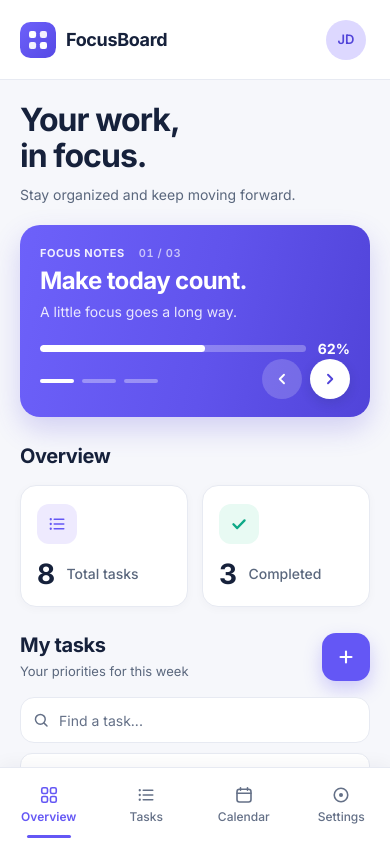
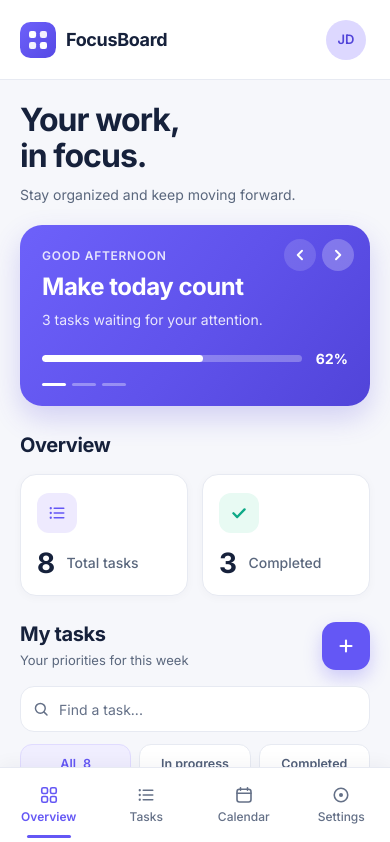
Before and after one commit to Jayakesharwani/FocusBoard, a React (Vite) app: page / in a window 390 px wide. Shown: the top 842 px of the page. Built offline with nearby package versions, Linux system fonts and the light colour scheme.

Commit message:
fix: refine mobile Focus Notes banner, hide mobile priority dropdown, shorten mobile All tab, show all tasks by default, and require due date

```diff
--- a/src/components/FilterBar.jsx
+++ b/src/components/FilterBar.jsx
@@ -37,9 +37,14 @@ export default function FilterBar() {
               className={`filter-tab${isActive ? ' filter-tab--active' : ''}`}
               onClick={() => setStatusFilter(tab.value)}
             >
-              <span>{tab.label}</span>
-              {tab.value === 'All' && (
-                <span className="filter-tab__count">{stats.total}</span>
+              {tab.value === 'All' ? (
+                <>
+                  <span className="filter-tab__label-desktop">{tab.label}</span>
+                  <span className="filter-tab__label-mobile">All</span>
+                  <span className="filter-tab__count">{stats.total}</span>
+                </>
+              ) : (
+                <span>{tab.label}</span>
               )}
             </button>
           );
--- a/src/components/FocusCarousel.jsx
+++ b/src/components/FocusCarousel.jsx
@@ -27,12 +27,27 @@ export default function FocusCarousel() {
       <div className="focus-carousel__body">
         <div aria-live="polite" aria-atomic="true">
           <div className="focus-carousel__meta">
-            <span className="focus-carousel__eyebrow">{currentSlide.eyebrow}</span>
+            <span className="focus-carousel__eyebrow focus-carousel__desktop-only">
+              {currentSlide.eyebrow}
+            </span>
+            <span className="focus-carousel__eyebrow focus-carousel__mobile-only">
+              {currentSlide.mobileEyebrow || currentSlide.eyebrow}
+            </span>
             <span className="focus-carousel__counter">{currentSlide.counter}</span>
           </div>
 
-          <h2 className="focus-carousel__headline">{currentSlide.headline}</h2>
-          <p className="focus-carousel__subtitle">{currentSlide.subtitle}</p>
+          <h2 className="focus-carousel__headline">
+            <span className="focus-carousel__desktop-only">{currentSlide.headline}</span>
+            <span className="focus-carousel__mobile-only">
+              {currentSlide.mobileHeadline || currentSlide.headline}
+            </span>
+          </h2>
+          <p className="focus-carousel__subtitle">
+            <span className="focus-carousel__desktop-only">{currentSlide.subtitle}</span>
+            <span className="focus-carousel__mobile-only">
+              {currentSlide.mobileSubtitle || currentSlide.subtitle}
+            </span>
+          </p>
         </div>
 
         <div className="focus-carousel__mobile-progress">
--- a/src/components/TaskFormModal.jsx
+++ b/src/components/TaskFormModal.jsx
@@ -1,6 +1,7 @@
 import { useEffect, useRef, useState } from 'react';
 import { useModalFocus } from '../hooks/useModalFocus.js';
 import { TASK_PRIORITIES, TASK_STATUSES } from '../state/taskReducer.js';
+import { formatShortDueDate } from '../utils/dateFormat.js';
 import { CalendarIcon, ChevronDownIcon, CloseIcon } from './Icons.jsx';
 
 export default function TaskFormModal({
@@ -19,9 +20,11 @@ export default function TaskFormModal({
   const [dueDate, setDueDate] = useState('');
   const [isDateFocused, setIsDateFocused] = useState(false);
   const [titleError, setTitleError] = useState('');
+  const [dueDateError, setDueDateError] = useState('');
 
   const dialogRef = useRef(null);
   const titleInputRef = useRef(null);
+  const dateInputRef = useRef(null);
 
   useEffect(() => {
     if (!isOpen) return;
@@ -41,6 +44,7 @@ export default function TaskFormModal({
     }
     setIsDateFocused(false);
     setTitleError('');
+    setDueDateError('');
   }, [isOpen, editingTask]);
 
   useModalFocus({
@@ -55,13 +59,33 @@ export default function TaskFormModal({
     return null;
   }
 
+  const isValidDueDate = (value) =>
+    typeof value === 'string' &&
+    value.trim().length > 0 &&
+    formatShortDueDate(value.trim()) !== 'No date';
+
   const handleSubmit = (event) => {
     event.preventDefault();
     const trimmedTitle = title.trim();
+    const trimmedDate = dueDate.trim();
 
-    if (!trimmedTitle) {
-      setTitleError('Please enter a task title before saving.');
+    const nextTitleError = trimmedTitle
+      ? ''
+      : 'Please enter a task title before saving.';
+    const nextDateError = isValidDueDate(trimmedDate)
+      ? ''
+      : 'Please select a due date.';
+
+    setTitleError(nextTitleError);
+    setDueDateError(nextDateError);
+
+    if (nextTitleError) {
       titleInputRef.current?.focus();
+      return;
+    }
+
+    if (nextDateError) {
+      dateInputRef.current?.focus();
       return;
     }
 
@@ -71,9 +95,11 @@ export default function TaskFormModal({
       description: description.trim(),
       status,
       priority,
-      dueDate,
+      dueDate: trimmedDate,
     });
   };
+
+  const hasValidationError = Boolean(titleError || dueDateError);
 
   return (
     <div
@@ -120,7 +146,15 @@ export default function TaskFormModal({
         <form className="task-form" onSubmit={handleSubmit} noValidate>
           <div className="form-field">
             <label htmlFor="task-title-input" className="form-field__label">
-              Task title <span aria-hidden="true">*</span>
+              Task title{' '}
+              <span
+                className={`form-field__required${
+                  titleError ? ' form-field__required--error' : ''
+                }`}
+                aria-hidden="true"
+              >
+                *
+              </span>
             </label>
             <input
               ref={titleInputRef}
@@ -216,7 +250,15 @@ export default function TaskFormModal({
 
           <div className="form-field">
             <label htmlFor="task-due-date-input" className="form-field__label">
-              Due date
+              Due date{' '}
+              <span
+                className={`form-field__required${
+                  dueDateError ? ' form-field__required--error' : ''
+                }`}
+                aria-hidden="true"
+              >
+                *
+              </span>
             </label>
             <div className="form-date-wrap">
               <span className="form-date-wrap__icon" aria-hidden="true">
@@ -228,20 +270,45 @@ export default function TaskFormModal({
                 </span>
               )}
               <input
+                ref={dateInputRef}
                 id="task-due-date-input"
                 type="date"
                 className={`form-field__input form-field__input--date${
                   !dueDate ? ' form-field__input--date-empty' : ''
-                }`}
+                }${dueDateError ? ' form-field__input--error' : ''}`}
                 value={dueDate}
+                aria-required="true"
+                aria-invalid={Boolean(dueDateError)}
+                aria-describedby={dueDateError ? 'task-due-date-error' : undefined}
                 onFocus={() => setIsDateFocused(true)}
                 onBlur={() => setIsDateFocused(false)}
-                onChange={(event) => setDueDate(event.target.value)}
+                onChange={(event) => {
+                  const nextValue = event.target.value;
+                  setDueDate(nextValue);
+                  if (dueDateError && isValidDueDate(nextValue)) {
+                    setDueDateError('');
+                  }
+                }}
               />
             </div>
+            {dueDateError && (
+              <p
+                id="task-due-date-error"
+                className="form-field__error"
+                role="alert"
+              >
+                {dueDateError}
+              </p>
+            )}
           </div>
 
-          <p className="task-form__required-note">* Required field</p>
+          <p
+            className={`task-form__required-note${
+              hasValidationError ? ' task-form__required-note--error' : ''
+            }`}
+          >
+            * Required field
+          </p>
 
           <hr className="modal-card__divider modal-card__divider--footer" />
 
--- a/src/components/TaskList.jsx
+++ b/src/components/TaskList.jsx
@@ -2,8 +2,6 @@ import { useTasks } from '../state/TaskContext.jsx';
 import FilterBar from './FilterBar.jsx';
 import { PlusIcon } from './Icons.jsx';
 import TaskRow from './TaskRow.jsx';
-
-const OVERVIEW_PREVIEW_LIMIT = 3;
 
 export default function TaskList({
   onOpenCreate,
@@ -25,23 +23,16 @@ export default function TaskList({
     filters.status !== 'All' ||
     filters.priority !== 'All';
 
-  const isPreviewMode = activeView === 'overview' && !hasActiveFilters;
-  const visibleTasks = isPreviewMode
-    ? filteredTasks.slice(0, OVERVIEW_PREVIEW_LIMIT)
-    : filteredTasks;
+  const visibleTasks = filteredTasks;
 
-  const handleToggleAllTasks = () => {
-    if (activeView === 'tasks' && !hasActiveFilters) {
-      setView('overview');
-    } else {
-      resetFilters();
-      setView('tasks');
-    }
+  const handleViewAllTasks = () => {
+    resetFilters();
+    setView(activeView === 'tasks' && !hasActiveFilters ? 'overview' : 'tasks');
   };
 
   const viewAllLabel =
     activeView === 'tasks' && !hasActiveFilters
-      ? 'Show compact'
+      ? 'Back to overview'
       : 'View all tasks';
 
   return (
@@ -63,7 +54,7 @@ export default function TaskList({
           <button
             type="button"
             className="btn-soft tasks-section__view-all"
-            onClick={handleToggleAllTasks}
+            onClick={handleViewAllTasks}
           >
             {viewAllLabel}
           </button>
--- a/src/data/focusSlides.js
+++ b/src/data/focusSlides.js
@@ -12,6 +12,9 @@ export const FOCUS_SLIDES = [
     eyebrow: 'FOCUS NOTES',
     headline: 'Make today count.',
     subtitle: 'A little focus goes a long way.',
+    mobileEyebrow: 'GOOD AFTERNOON',
+    mobileHeadline: 'Make today count',
+    mobileSubtitle: '3 tasks waiting for your attention.',
     cardEyebrow: 'NEXT UP',
     cardTitle: 'Design landing page',
     progress: 62,
@@ -22,6 +25,9 @@ export const FOCUS_SLIDES = [
     eyebrow: 'FOCUS NOTES',
     headline: 'Small steps, big progress.',
     subtitle: 'Keep your priorities in view.',
+    mobileEyebrow: 'IN PROGRESS',
+    mobileHeadline: 'Small steps, big progress.',
+    mobileSubtitle: 'Keep your priorities in view.',
     cardEyebrow: 'IN PROGRESS',
     cardTitle: 'Fix navigation',
     progress: 67,
@@ -32,6 +38,9 @@ export const FOCUS_SLIDES = [
     eyebrow: 'FOCUS NOTES',
     headline: 'Celebrate the wins.',
     subtitle: 'Every completed task moves you forward.',
+    mobileEyebrow: 'COMPLETED',
+    mobileHeadline: 'Celebrate the wins.',
+    mobileSubtitle: 'Every completed task moves you forward.',
     cardEyebrow: 'COMPLETED',
     cardTitle: 'Onboarding copy',
     progress: 100,
--- a/src/styles/components.css
+++ b/src/styles/components.css
@@ -207,7 +207,9 @@
 .hero-mobile-br,
 .dashboard-hero__subtitle--mobile,
 .tasks-section__subtitle--mobile,
-.focus-carousel__mobile-progress {
+.focus-carousel__mobile-progress,
+.focus-carousel__mobile-only,
+.filter-tab__label-mobile {
   display: none;
 }
 
@@ -1229,6 +1231,15 @@
   color: var(--color-text-primary);
 }
 
+.form-field__required {
+  color: var(--color-text-primary);
+  transition: color var(--transition-fast);
+}
+
+.form-field__required--error {
+  color: var(--color-danger);
+}
+
 .form-field__input,
 .form-field__textarea,
 .form-field__select {
@@ -1381,6 +1392,12 @@
   margin-top: -6px;
   font-size: 0.8125rem;
   color: var(--color-text-muted);
+  transition: color var(--transition-fast);
+}
+
+.task-form__required-note--error {
+  color: var(--color-danger);
+  font-weight: var(--font-medium);
 }
 
 .modal-card__footer {
@@ -1643,14 +1660,31 @@
     display: none;
   }
 
-  /* Compact Purple Focus Notes Banner with Full 3-Slide Carousel Controls */
+  /* Compact Purple Focus Notes Banner matching Mobile Dashboard PNG */
   .focus-carousel {
+    position: relative;
     flex-direction: column;
     align-items: stretch;
     min-height: 0;
-    padding: 20px 20px 18px;
-    gap: 12px;
+    border-radius: 22px;
+    background: linear-gradient(
+      128deg,
+      var(--color-banner-start) 0%,
+      #5f52eb 54%,
+      var(--color-banner-end) 100%
+    );
+    padding: 22px 22px 16px;
+    gap: 0;
     margin-bottom: 24px;
+  }
+
+  .focus-carousel__desktop-only,
+  .focus-carousel__counter {
+    display: none;
+  }
+
+  .focus-carousel__mobile-only {
+    display: inline;
   }
 
   .focus-carousel__body {
@@ -1658,26 +1692,36 @@
   }
 
   .focus-carousel__meta {
-    gap: 14px;
-    font-size: 0.6875rem;
+    gap: 0;
+    padding-right: 78px;
+    font-size: 0.75rem;
+    letter-spacing: 0.06em;
+  }
+
+  .focus-carousel__eyebrow {
+    font-weight: var(--font-semibold);
+    color: rgba(255, 255, 255, 0.84);
   }
 
   .focus-carousel__headline {
-    margin-top: 6px;
+    margin-top: 8px;
     font-size: 1.5rem; /* 24px */
+    font-weight: var(--font-bold);
     line-height: 1.18;
+    letter-spacing: -0.02em;
   }
 
   .focus-carousel__subtitle {
-    margin-top: 6px;
+    margin-top: 8px;
     font-size: 0.875rem;
+    color: rgba(255, 255, 255, 0.86);
   }
 
   .focus-carousel__mobile-progress {
     display: flex;
     align-items: center;
-    gap: 12px;
-    margin-top: 16px;
+    gap: 14px;
+    margin-top: 18px;
   }
 
   .focus-carousel__mobile-track {
@@ -1704,28 +1748,49 @@
   }
 
   .focus-carousel__indicators {
-    margin-top: 14px;
-    gap: 8px;
+    margin-top: 10px;
+    gap: 6px;
+  }
+
+  .focus-carousel__indicator {
+    padding: 4px 0;
   }
 
   .focus-carousel__indicator-bar {
-    width: 34px;
+    width: 24px;
+    height: 3px;
   }
 
   .focus-carousel__visual {
-    justify-content: flex-end;
-    margin-top: -42px;
-    pointer-events: none;
+    position: absolute;
+    top: 14px;
+    right: 16px;
+    margin-top: 0;
+    gap: 0;
+    pointer-events: auto;
   }
 
   .focus-carousel__controls {
-    pointer-events: auto;
-    gap: 8px;
+    gap: 6px;
   }
 
   .focus-carousel__nav-btn {
-    width: 40px;
-    height: 40px;
+    width: 32px;
+    height: 32px;
+  }
+
+  .focus-carousel__nav-btn--prev {
+    background-color: rgba(255, 255, 255, 0.14);
+  }
+
+  .focus-carousel__nav-btn--next {
+    background-color: rgba(255, 255, 255, 0.24);
+    color: #ffffff;
+    box-shadow: none;
+  }
+
+  .focus-carousel__nav-btn--next:hover {
+    background-color: rgba(255, 255, 255, 0.36);
   }
 
   .focus-preview {
@@ -1808,7 +1873,7 @@
     border-radius: 14px;
   }
 
-  /* Mobile Filter Layout: Search & Priority above 3 Pill Status Tabs */
+  /* Mobile Filter Layout: Full-width Search above 3 Pill Status Tabs (Priority hidden per Mobile PNG) */
   .filter-bar {
     flex-direction: column-reverse;
     background-color: transparent;
@@ -1838,14 +1903,15 @@
   }
 
   .priority-select {
-    width: 100%;
-    min-width: 0;
-  }
-
-  .priority-select__control {
-    height: 44px;
-    border-radius: 12px;
-    padding: 11px 36px 11px 14px;
+    display: none;
+  }
+
+  .filter-tab__label-desktop {
+    display: none;
+  }
+
+  .filter-tab__label-mobile {
+    display: inline;
   }
 
   .filter-bar__tabs {
```
